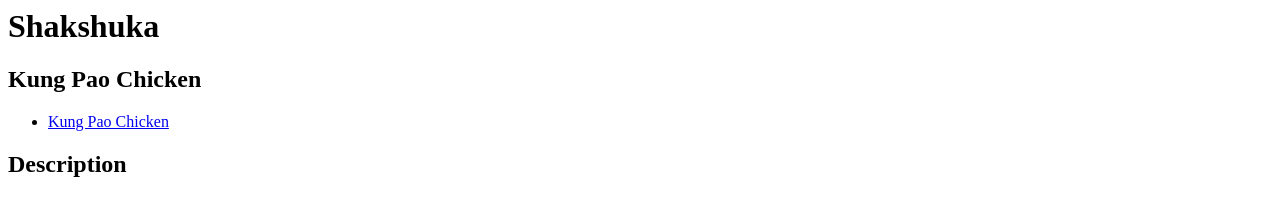
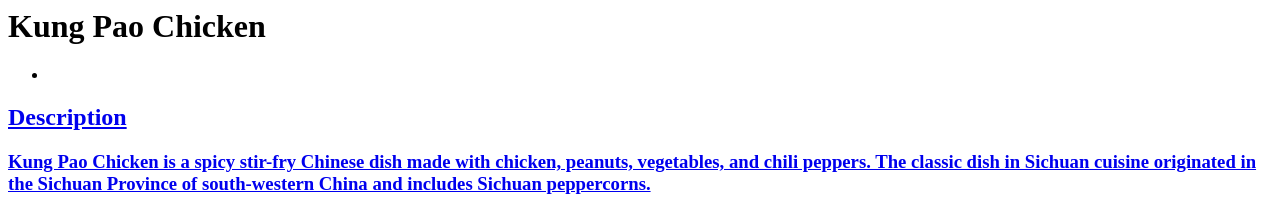
Before and after one commit to leohliao/leohliao.github.io, a plain HTML site: page index.html in a window 1280 px wide. Shown: the top 201 px of the page. Drawn offline with Linux system fonts and the light colour scheme.

Commit message:
Fixed title

```diff
--- a/index.html
+++ b/index.html
@@ -1,16 +1,19 @@
 <html>
   <head>
-    <title>Kevin McCall Recipe</title>
+    <title>Leo Liao Recipe</title>
   </head>
   <body>
-    <h1>Shakshuka</h1>
-    <h2>Kung Pao Chicken</h2>
+
+    <h1>Kung Pao Chicken</h1>
     <ul>
-      <li> <a href="#kung-pao-chicken">Kung Pao Chicken</a>
+      <li> <a href="#kung-pao-chicken"alt="Kung Pao Chicken Receipe"</a>
     </ul>
+    <p>
     <h2>Description</h2>
     <h3>Kung Pao Chicken is a spicy stir-fry Chinese dish made with chicken, peanuts, vegetables, and chili peppers. The classic dish in Sichuan cuisine originated in the Sichuan Province of south-western China and includes Sichuan peppercorns.</h3>
+    </p>
     <a href="https://en.wikipedia.org/wiki/Kung_Pao_chicken"> Kung Pao Wiki</a>
+
     <img src="https://www.cleaneatingmag.com/.image/c_limit%2Ccs_srgb%2Cq_80%2Cw_500/MTQ0NzQxNjQ5ODcyOTIxNzY4/kungpaochicken_article.jpg"/>
     <h2>Ingredients</h2>
     <ul>
```
